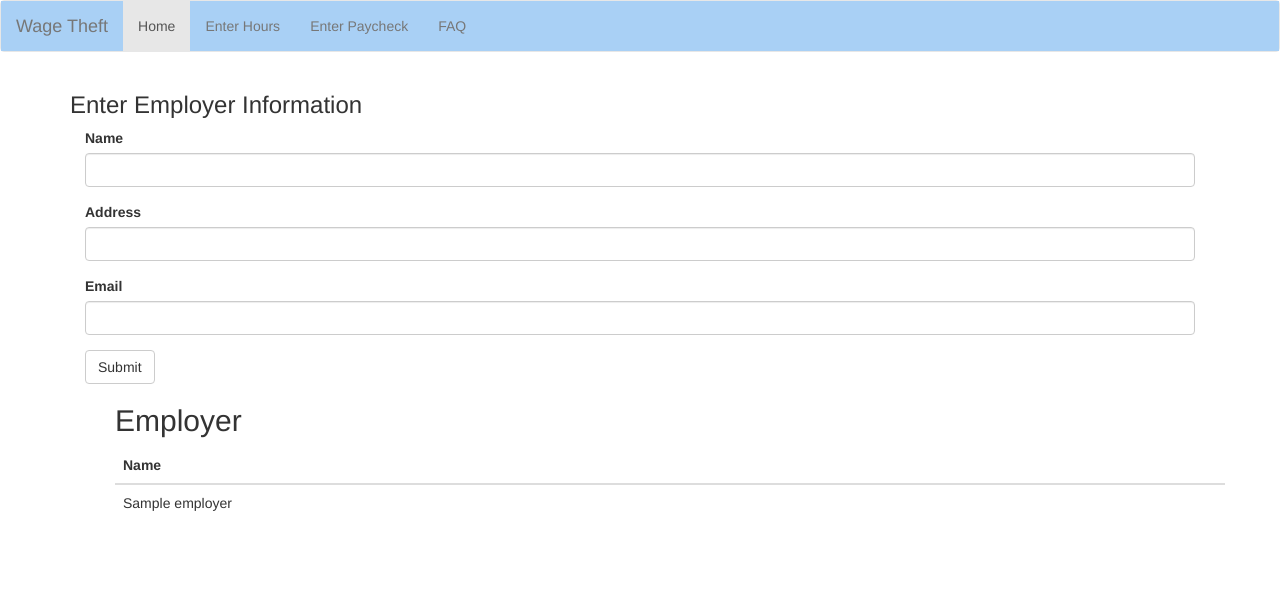
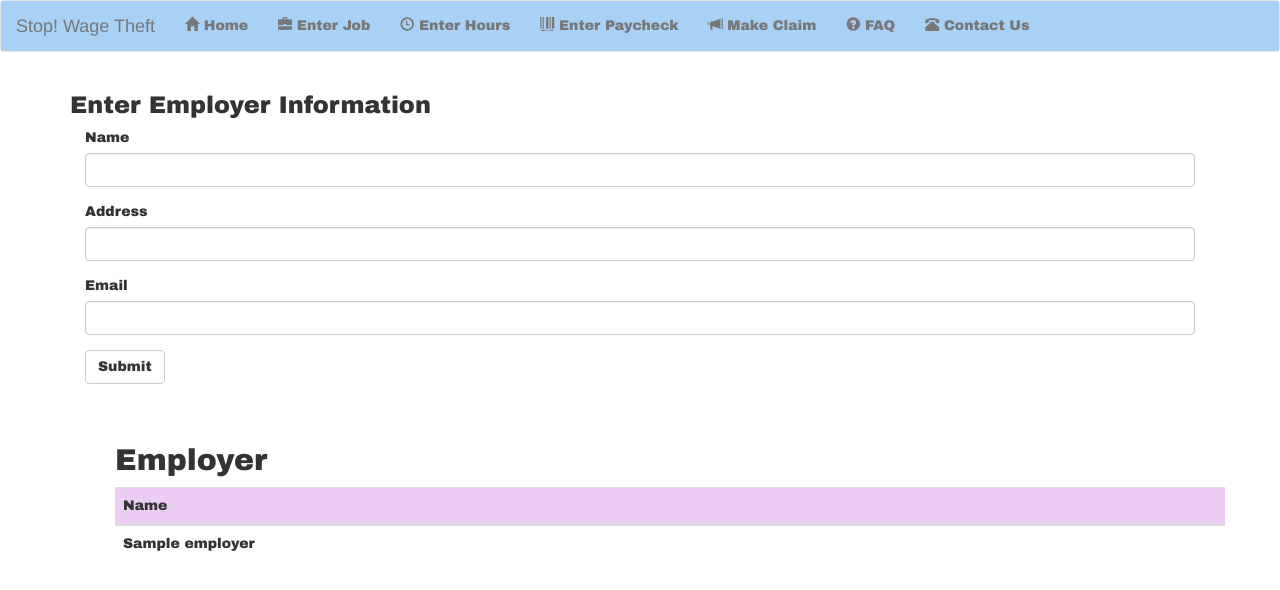
Before and after one commit to demcgee/Wage_Theft5, a PHP site: page /employerform.php in a window 1280 px wide. Shown: the top 590 px of the page. Run offline with PHP 8.4, Linux system fonts and the light colour scheme; tables that the repository leaves empty hold one stand-in row (values such as "Sample post"); data that the repository does not hold is empty.

Commit message:
Update employerform.php

```diff
--- a/employerform.php
+++ b/employerform.php
@@ -23,15 +23,19 @@
 <nav class="navbar navbar-default">
   <div style = "background:#A9D0F5 !important" class="container-fluid">
     <div class="navbar-header">
-      <a class="navbar-brand" href="Home.php">Wage Theft</a>
+      <a class="navbar-brand" href="Home.php">Stop! Wage Theft</a>
     </div>
+<font face="arial black">
     <ul class="nav navbar-nav">
-      <li class= "active"><a href="Home.php">Home</a></li>
-      <li><a href="enterhours.php">Enter Hours</a></li>
-	  <li><a href="enterpaycheck.php">Enter Paycheck</a></li>
-      <li><a href="faq.php">FAQ</a></li>
+      <li><a href="Home.php"><span style="font-size:1.0em" class="glyphicon glyphicon-home"></span><font face="Arial Black"> Home</a></li></font>
+	  <li><a href="jobform.php"><span style="font-size:1.0em" class="glyphicon glyphicon-briefcase"></span><font face="Arial Black"> Enter Job</a></li></font>
+      <li><a href="enterhours.php"><span style="font-size:1.0em" class="glyphicon glyphicon-time"></span><font face="Arial Black"> Enter Hours</a></li></font>
+      <li><a href="enterpaycheck.php"><span style="font-size:1.0em" class="glyphicon glyphicon-barcode"></span><font face="Arial Black"> Enter Paycheck</a></li></font>
+      <li><a href="Makeclaim.php"><span style="font-size:1.0em" class="glyphicon glyphicon-bullhorn"></span><font face="Arial Black"> Make Claim</a></li></font>
+      <li><a href="faq.php"><span style="font-size:1.0em" class="glyphicon glyphicon-question-sign"></span><font face="Arial Black"> FAQ</a></li></font>
+      <li><a href="contactus.php"><span style="font-size:1.0em" class="glyphicon glyphicon-phone-alt"></span><font face="Arial Black"> Contact Us</a></li></font>
     </ul>
-  </div>
+	</div>
 </nav>
 
 <div class="container">
@@ -95,6 +99,7 @@ if (isset($_POST['E_NAME'])) {
     echo "\t\tThe employer " . $E_NAME . " was added to the database\n";
 	echo "</div></div>\n";
 
+	header('Location: inputuser.php');
 }
 ?>
 
@@ -117,8 +122,15 @@ if (isset($_POST['E_NAME'])) {
 	<input type="email" class="form-control" name="E_EMAIL"/>
 </div>
 
-  <button type="submit" class="btn btn-default">Submit</button>
-</form>
+  <button type="submit" class="btn btn-default"  onclick="myFunction()">Submit</button>
+
+  <script>
+function myFunction(){
+	alert("Employer information is saved successfully!");
+}
+</script>
+
+</form><br><br>
 
 <!----------------->
 <!---List employers--->
@@ -133,12 +145,11 @@ if (isset($_POST['E_NAME'])) {
 <div class="col-xs-12">
 <table class="table table-hover">
 
+<tr style="background:#ECCEF5 !important">
+
 <!-- Titles for table -->
-<thead>
-<tr>
-	<th>Name</th>
+	<td>Name</td>
 </tr>
-</thead>
 
 <tbody>
 <?php
```
